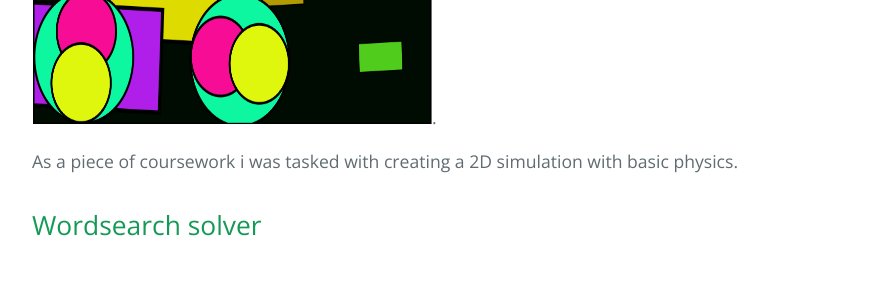
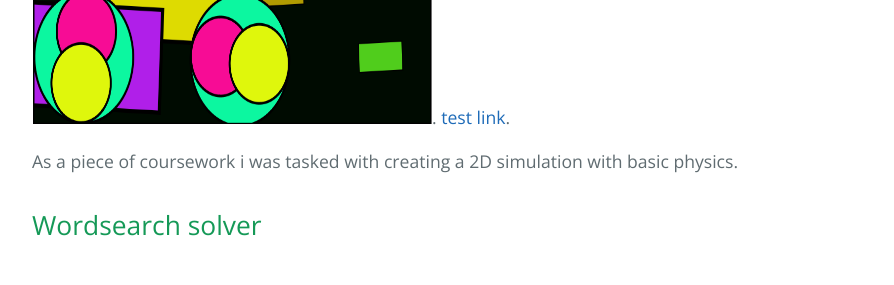
Before and after one commit to ArmerJacob/ArmerJacob.github.io, a Jekyll site: the page built from index.md, in a window 1280 px wide and 900 px high, scrolled down 3968 px. Shown: the part 155-440 px from the top of the window, without its empty margins (192-1086 px from the left). Built offline with Jekyll 4.4.1, drawn with Linux system fonts in a browser that asks for light colours.

Commit message:
test link added

```diff
--- a/index.md
+++ b/index.md
@@ -39,6 +39,7 @@ Here is a video demo of my 3D Pacman game.
 Click the image to see it in action!
 
 [<img src="images/2D.png" alt="2D Simulation" style="width:400px;height:400px;" target="_blank">](./2DDemo.md).
+[test link](./_layouts/ContactPage.md).
 
 
 As a piece of coursework i was tasked with creating a 2D simulation with basic physics.
```
